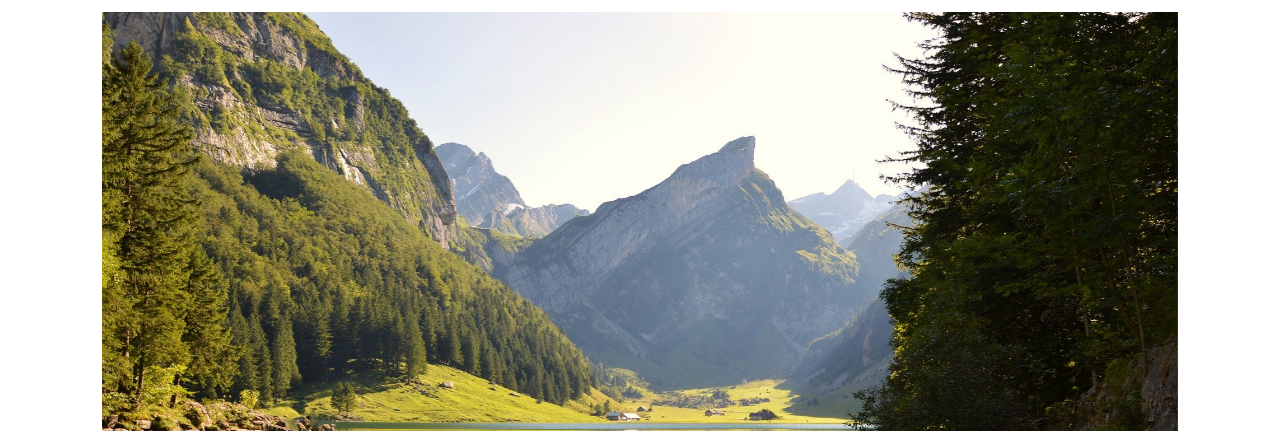
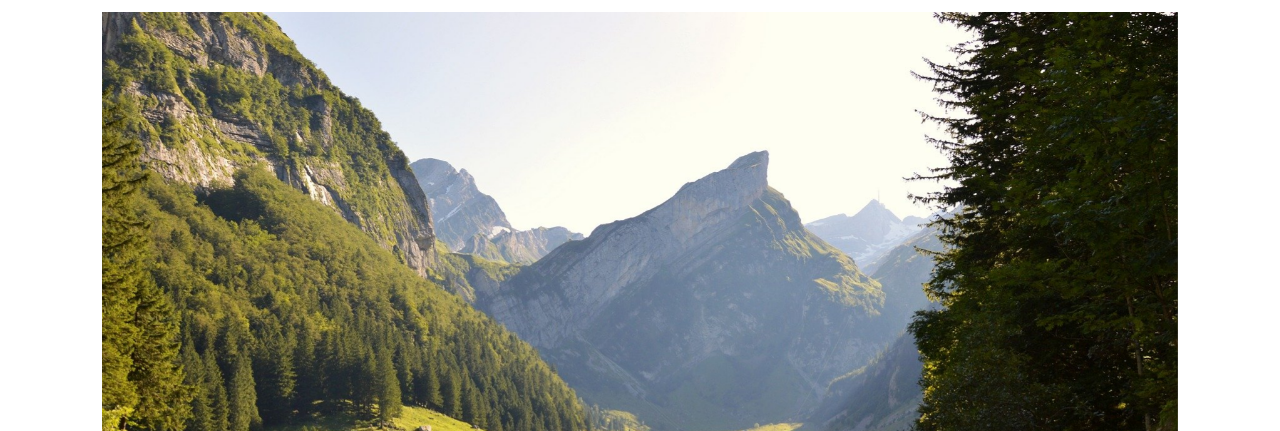
Before and after one commit to mm-ami/Travel, a plain HTML site: page index.html in a window 1280 px wide. Shown: the part 73-504 px from the top of the page. Drawn offline with Linux system fonts and the light colour scheme.

Commit message:
base.css

```diff
--- a/style/breakpoints/base.css
+++ b/style/breakpoints/base.css
@@ -40,7 +40,6 @@ header .logo {
 }
 
 /* -------------------------- ホーム -------------------------- */
-
 .images {
   overflow: hidden;
   margin: 0 0 85px 0;
@@ -61,6 +60,7 @@ header .logo {
   opacity: 0;
   position: absolute;
   width: 100%;
+  height: 100vh;
   object-fit: cover;
   animation: anime 20s 0s infinite;
 }
@@ -77,6 +77,7 @@ header .logo {
   animation-delay: 15s;
 }
 
+/* -------------------------- 概要欄 -------------------------- */
 .overview-container {
   margin-bottom: 85px;
 }
```
